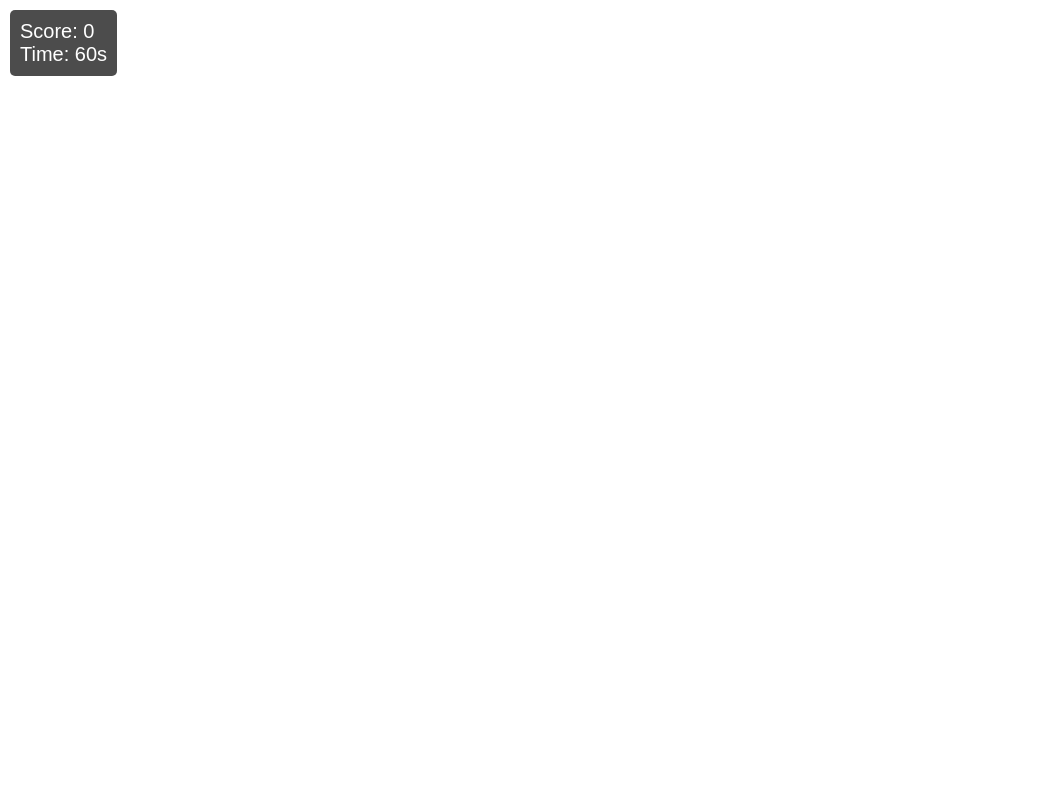
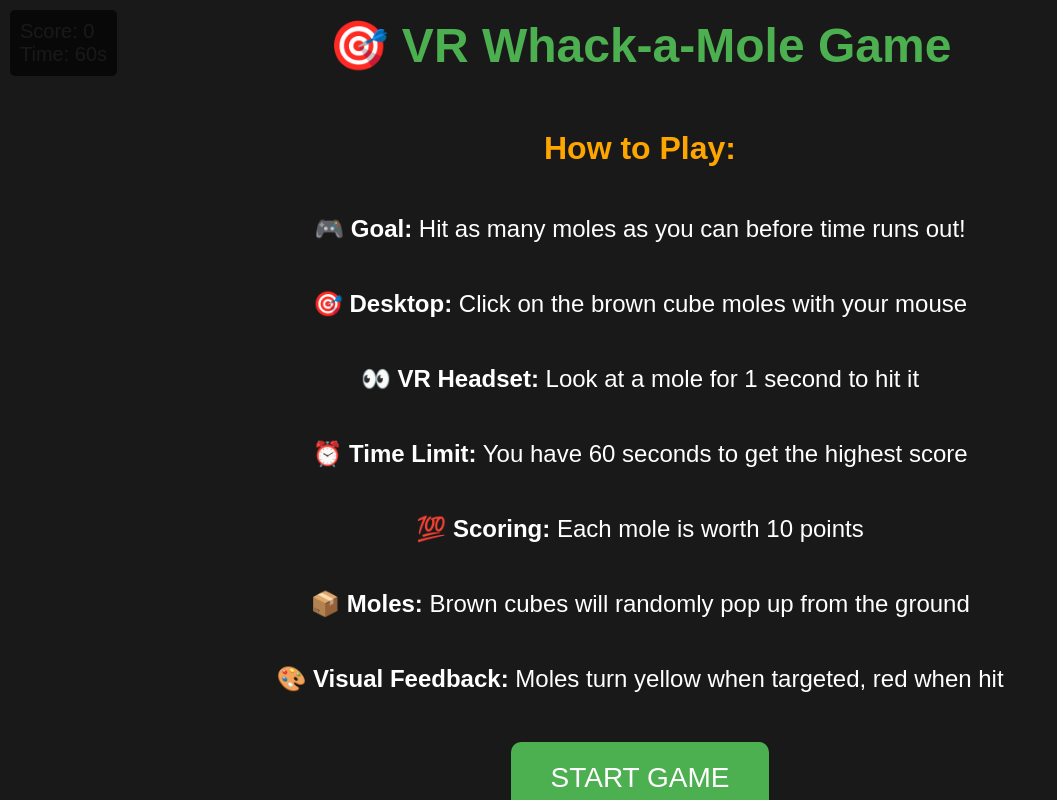
Before and after one commit to 29larsni-hash/Whack-a-Mole, a plain HTML site: page index.html in a window 1280 px wide. Shown: the whole page, without its empty margins (0-1057 px from the left). Drawn offline with Linux system fonts and the light colour scheme.

Commit message:
Update index.html

```diff
--- a/index.html
+++ b/index.html
@@ -16,12 +16,78 @@
             padding: 10px;
             border-radius: 5px;
         }
+        #instructionsScreen {
+            position: fixed;
+            top: 0;
+            left: 0;
+            width: 100%;
+            height: 100%;
+            background: rgba(0,0,0,0.9);
+            color: white;
+            font-family: Arial;
+            display: flex;
+            flex-direction: column;
+            justify-content: center;
+            align-items: center;
+            z-index: 200;
+            text-align: center;
+        }
+
+        #instructionsScreen h1 {
+            font-size: 48px;
+            margin-bottom: 30px;
+            color: #4CAF50;
+        }
+
+        #instructionsScreen h2 {
+            font-size: 32px;
+            margin-bottom: 20px;
+            color: #FFA500;
+        }
+
+        #instructionsScreen p {
+            font-size: 24px;
+            margin-bottom: 15px;
+            max-width: 800px;
+            line-height: 1.5;
+        }
+
+        #startButton {
+            background: #4CAF50;
+            color: white;
+            border: none;
+            padding: 20px 40px;
+            font-size: 28px;
+            border-radius: 10px;
+            cursor: pointer;
+            margin-top: 30px;
+            transition: background 0.3s;
+        }
+
+        #startButton:hover {
+            background: #45a049;
+        }
     </style>
 </head>
 <body>
     <div id="gameUI">
         <div>Score: <span id="score">0</span></div>
         <div>Time: <span id="timer">60</span>s</div>
+    </div>
+
+ <div id="instructionsScreen">
+        <h1>🎯 VR Whack-a-Mole Game</h1>
+
+        <h2>How to Play:</h2>
+        <p>🎮 <strong>Goal:</strong> Hit as many moles as you can before time runs out!</p>
+        <p>🎯 <strong>Desktop:</strong> Click on the brown cube moles with your mouse</p>
+        <p>👀 <strong>VR Headset:</strong> Look at a mole for 1 second to hit it</p>
+        <p>⏰ <strong>Time Limit:</strong> You have 60 seconds to get the highest score</p>
+        <p>💯 <strong>Scoring:</strong> Each mole is worth 10 points</p>
+        <p>📦 <strong>Moles:</strong> Brown cubes will randomly pop up from the ground</p>
+        <p>🎨 <strong>Visual Feedback:</strong> Moles turn yellow when targeted, red when hit</p>
+
+        <button id="startButton" onclick="startGameFromMenu()">START GAME</button>
     </div>
 
     <a-scene embedded style="height: 100vh;">
@@ -60,7 +126,7 @@
         let score = 0;
         let timeLeft = 60;
         let gameActive = false;
-        let activeMoles = [1000];
+        let activeMoles = [];
         let gameTimer;
         let spawnTimer;
 
@@ -185,7 +251,7 @@
                 if (mole.parentNode && activeMoles.includes(mole)) {
                     removeMole(mole);
                 }
-            }, 2000 + Math.random() * 1000);
+            }, 1000 + Math.random() * 1000);
         }
 
         // Game timer
```
